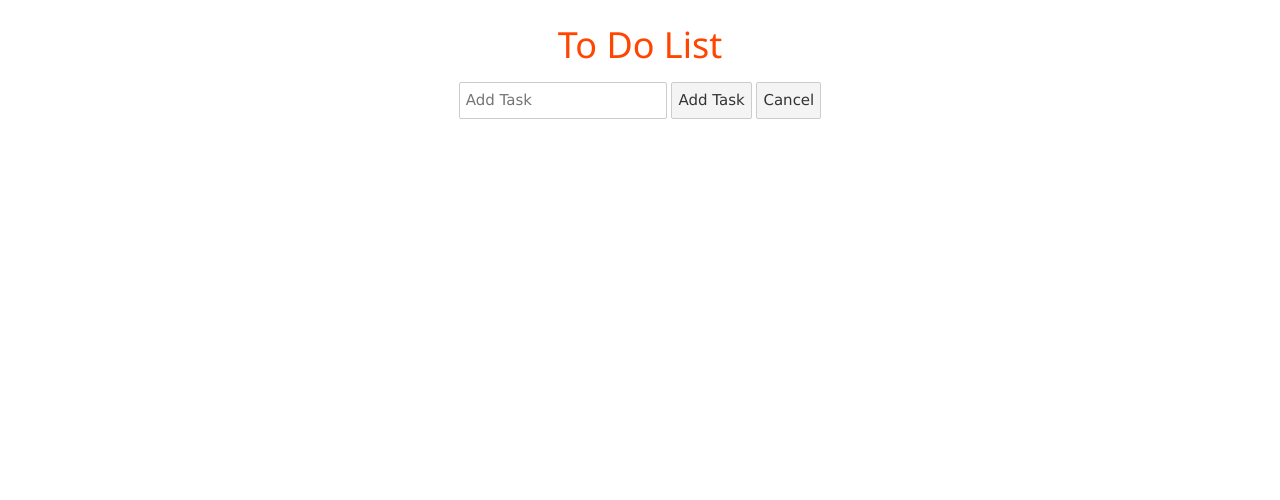
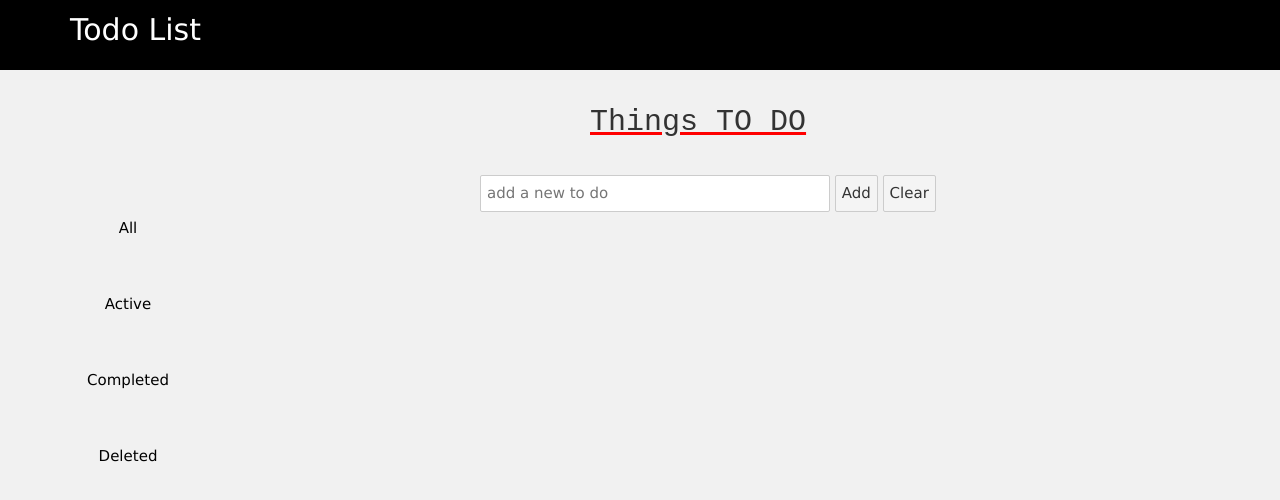
Before and after one commit to VinethaSuresh/svelte, a Svelte app: page / in a window 1280 px wide. Shown: the top 500 px of the page. Built offline with nearby package versions, Linux system fonts and the light colour scheme.

Commit message:
Added Stlye(UI) and functionality(remove the listitem based on the user selection)

```diff
--- a/src/App.svelte
+++ b/src/App.svelte
@@ -1,3 +1,19 @@
+<script>
+
+  import TitleBar from "./TitleBar.svelte";
+  import NavBar from "./NavBar.svelte";
+  import TaskContainer from "./TaskContainer.svelte";
+
+</script>
+
+<style>
+  :global(body) {
+    padding: 0px 0px;
+    background-color: #f1f1f1;
+    scroll-behavior: smooth;
+  }
+</style>
+
 <svelte:head>
   <meta name="viewport" content="width=device-width, initial-scale=1" />
   <link rel="stylesheet" href="https://www.w3schools.com/w3css/4/w3.css" />
@@ -6,40 +22,8 @@
     href="https://cdnjs.cloudflare.com/ajax/libs/font-awesome/4.7.0/css/font-awesome.min.css" />
 
 </svelte:head>
-
-<script>
-import uuid from 'uuid/v1'
-import List from "./List.svelte";
-import Controller from "./Controller.svelte";
-let list=[];
-function addItem(newItem)
-{
-
-   list=[...list,{id:uuid(),task:newItem}]
-   console.log("list",list);
-
-}
-</script>
-
-<style>
-
-div{
-
-  text-align:center;
-}
-
-h1{
-  color:orangered;
-}
-</style>
-
 <main>
-<div>
-<h1>To Do List</h1>
-
-<Controller {addItem}/>
-
-<List {list}/>
-
-</div>
+  <TitleBar />
+  <NavBar />
+  <TaskContainer />
 </main>
--- a/src/Controller.svelte
+++ b/src/Controller.svelte
@@ -1,30 +1,46 @@
 <script>
-export let addItem;
-let newItem="";
-let emptyAdded = false;
-function clickhandler()
-{
-   if (newItem !=""){
-      emptyAdded=false;
+  export let addItem;
+  let newItem = "";
+  let emptyAdded = false;
+  function clickhandler() {
+    if (newItem != "") {
+      emptyAdded = false;
       addItem(newItem);
-      newItem="";
-   }
-   else{
-      emptyAdded=true;
-   }
+      newItem = "";
+    } else {
+      emptyAdded = true;
+    }
+  }
 
-}
+  function cancelhandler() {
+    newItem = "";
+  }
 
+  function myFunction() {
+    emptyAdded = false;
+  }
+</script>
+<style>
+input{
+    width:350px;
 
-function cancelhandler (){
+  }
+  p{
+    color:red;
+  }
 
-   newItem="";
-
-}
-</script>
-<input type="text" bind:value={newItem} placeholder="Add Task"/>
-<button type="button" on:click={clickhandler} >Add Task</button>
-<button type="button" on:click= {cancelhandler}>Cancel</button>
+  button:hover{
+    border:2px solid skyblue;
+  }
+ div{
+   margin-bottom:15px;
+ }
+</style>
+<div>
+<input type="text" bind:value={newItem} placeholder="add a new to do" on:input={myFunction}  maxlength="40" />
+<button type="button" on:click={clickhandler}>Add</button>
+<button type="button" on:click={cancelhandler}>Clear</button>
+</div>
 {#if emptyAdded}
-<p>please enter text</p>
+  <p>Please Enter Task</p>
 {/if}
--- a/src/List.svelte
+++ b/src/List.svelte
@@ -1,8 +1,10 @@
 <script>
 export let  list;
+export let removeItem;
 import ListItem from "./ListItem.svelte";
+  import TaskContainer from "./TaskContainer.svelte";
 </script>
 
 {#each list as listItem}
-<ListItem  listItem={listItem.task} (listItem.id)/>
+<ListItem  {listItem} (listItem.id) { removeItem}/>
 {/each}
--- a/src/ListItem.svelte
+++ b/src/ListItem.svelte
@@ -1,24 +1,95 @@
 <script>
   let yes = false;
-
+  export let removeItem;
   export let listItem;
 
   function deletehandler() {
-    let x = document.querySelector("p");
-    x.remove();
+   removeItem(listItem.id);
   }
 </script>
 
 <style>
 
+strike
+{
+  color:red;
+}
+.itemsContainer{
+
+  width:500px;
+  background-color:white;
+  border-bottom:1pt groove gray;
+  border-top:1pt groove gray;
+  border-left:1pt groove gray;
+  border-right:1pt groove gray;
+  display: flex;
+  flex-direction: row;
+  height:35px;
+  margin:0px 0px;
+}
+
+.itemsContainer:hover{
+
+  background-color:lightgray;
+}
+.textContainer
+{
+
+  font-size:18px;
+  font-weight:15px;
+  font-family:Arial, Helvetica, sans-serif;
+  line-height:5px;
+  margin-top:15px;
+  margin-bottom:10px;
+  width:460px;
+}
+
+.text
+{
+  padding-top:15px;
+   padding-bottom:10px;
+   padding-left:10px;
+}
+.CheckboxContainer
+{
+  width:20px;
+  margin-top:8px;
+
+}
+.deleteContainer
+{
+width:20px;
+}
+.deleteclass
+{
+  padding-top:8px;
+  padding-bottom:9px;
+  padding-left:0px;
+}
+strike
+{
+   padding-top:15px;
+   padding-bottom:10px;
+}
+
+.checkbox
+{
+  margin-left:5px;
+}
 </style>
-<p>
+
+<div class="itemsContainer">
+<div class="CheckboxContainer">
+ <input type="checkbox" bind:checked={yes} class="checkbox"/>
+ </div>
+ <div class="textContainer">
 {#if yes}
- <strike><span>{listItem}</span> </strike>
+ <strike><span class="text">{listItem.task}</span> </strike>
 {:else}
-<span>{listItem}</span>
+<span class="text">{listItem.task}</span>
 {/if}
-
-  <input type="checkbox" bind:checked={yes} />
-  <span class="fa fa-trash w3-large" on:click={deletehandler} />
- </p>
+ </div>
+ <div class="deleteContainer">
+ <span class="fa fa-trash w3-large deleteclass" on:click={deletehandler} />
+ </div>
+ </div>
--- /dev/null
+++ b/src/NavBar.svelte
@@ -0,0 +1,39 @@
+<style>
+  ul {
+    list-style-type: none;
+    padding: 0;
+    line-height: 60px;
+    font-size: 15px;
+    font-weight: 10px;
+    text-align: center;
+    position: fixed;
+    width: 20%;
+    margin-top:120px;
+  }
+
+  li a {
+    display: block;
+    padding: 8px 16px;
+    color: black;
+  }
+  li a:hover {
+    text-decoration: underline;
+    -webkit-text-decoration-color: red; /* Safari */
+    text-decoration-color: red;
+  }
+
+</style>
+<ul>
+  <li>
+    <a class="active" href="#All">All</a>
+  </li>
+  <li>
+    <a href="#Active">Active</a>
+  </li>
+  <li>
+    <a href="#Completed">Completed</a>
+  </li>
+  <li>
+    <a href="#Deleted">Deleted</a>
+  </li>
+</ul>
--- /dev/null
+++ b/src/TaskContainer.svelte
@@ -0,0 +1,55 @@
+<script>
+  import List from "./List.svelte";
+  import Controller from "./Controller.svelte";
+   import uuid from "uuid/v1";
+  let list = [];
+
+  function addItem(newItem) {
+  list = [...list, { id: uuid(), task: newItem }];
+  }
+  function removeItem(id)
+  {
+    let index;
+   for(let i=0;i<list.length;i++)
+   {
+     if(list[i].id==id)
+     {
+       index=i;
+     }
+   }
+
+  list.splice(index,1);
+   list=list;
+  return list;
+
+  }
+</script>
+
+<style>
+  .taskContainer {
+
+    width: 60%;
+    margin-left: 400px;
+  }
+  .task {
+    width: 80%;
+    margin-left: 80px;
+  }
+  p{
+    font-size: 30px;
+    margin-left: 190px;
+
+
+    font-family:Courier New, monospace;
+    text-decoration: underline;
+    text-decoration-color: red;
+  }
+</style>
+
+<div class="taskContainer">
+<p>Things TO DO</p>
+  <div class="task">
+    <Controller {addItem} />
+    <List {list} {removeItem}/>
+  </div>
+</div>
--- /dev/null
+++ b/src/TitleBar.svelte
@@ -0,0 +1,15 @@
+<style>
+  div {
+    height: 70px;
+    background-color: black;
+    color: white;
+    font-size: 30px;
+    font-weight: 50px;
+    line-height: 60px;
+    padding-left: 70px;
+
+    width: 100%;
+  }
+</style>
+
+<div>Todo List</div>
--- /dev/null
+++ b/src/mystyle.html
@@ -0,0 +1,3 @@
+<htm/>
+
+</html>
```
Also changed, not shown: src/Button.svelte (deleted, +0 -61 lines).
